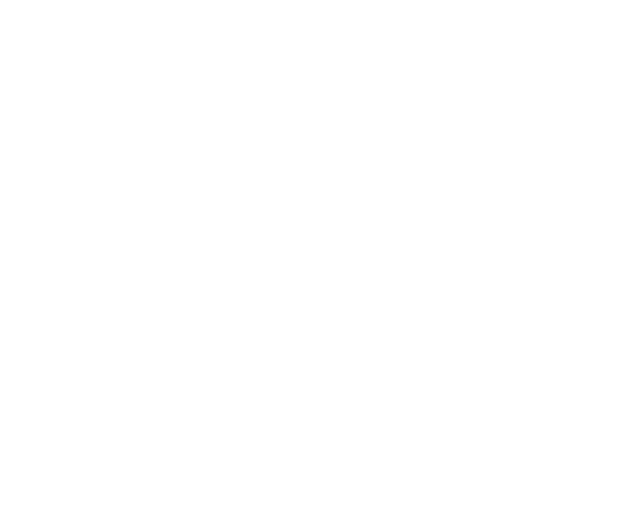
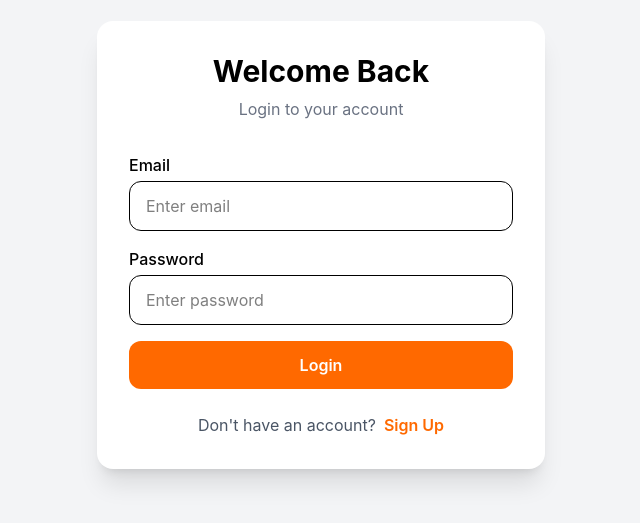
Before and after one commit to shadrackmason-ship-it/recipe-frontend, a React (Vite) app: page /login in a window 1280 px wide. Before the commit this address had no page. Shown: the part 155-678 px from the top of the page, without its empty margins (319-959 px from the left). Built offline with nearby package versions, Linux system fonts and the light colour scheme.

Commit message:
connecting backend and frontend

```diff
--- a/src/App.jsx
+++ b/src/App.jsx
@@ -6,15 +6,9 @@
   return (
 
       <Routes>
-        <Route
-          path="/"
-          element={<Login />}
-        />
-        <Route
-          path="/signup"
-          element={<Signup />}
-        />
-        </Routes>
+        <Route path="/login" element={<Login />}/>
+        <Route path="/signup" element={<Signup />}/>
+      </Routes>
 
   );
 }
--- a/src/pages/Login.jsx
+++ b/src/pages/Login.jsx
@@ -15,35 +15,25 @@
         setError("");
 
         try{
-            const formData = new URLsearchParams();
+            const formData = new URLSearchParams();
             formData.append("username", email);
             formData.append("password", password);
-
-            const response = await fetch("http://localhost:8000/auth/login",
+            const response = await fetch("http://localhost:8000/api/auth/login",
              {
                 method: "POST",
                 headers: {
                 "Content-Type": "application/x-www-form-urlencoded",
-                },
-                body: formData,
-                });
-
+                },body: formData,});
       const data = await response.json();
 
       if (!response.ok) {
         throw new Error(
           data.detail || "Login failed"
         )
-      }else{
-        navigate("/dashboard")
       }
 
-      localStorage.setItem(
-        "token",
-        data.access_token
-      );
-
-      navigate("/dashboard");
+      localStorage.setItem("token", data.access_token);
+      navigate("/home");
     } catch (err) {
       setError(err.message);
     }
@@ -69,36 +59,22 @@
         >
           <div>
             <label className="block mb-1 font-medium">
-              Email
-            </label>
-
+              Email</label>
             <input
-              type="email"
-              value={email}
-              onChange={(e) =>
-                setEmail(e.target.value)
-              }
+              type="email" value={email}
+              onChange={(e) => setEmail(e.target.value)}
               className="w-full border px-4 py-3 rounded-xl"
-              placeholder="Enter email"
-              required
-            />
+              placeholder="Enter email" required/>
           </div>
 
           <div>
-            <label className="block mb-1 font-medium">
-              Password
-            </label>
+            <label className="block mb-1 font-medium">Password</label>
 
             <input
-              type="password"
-              value={password}
-              onChange={(e) =>
-                setPassword(e.target.value)
-              }
+              type="password" value={password}
+              onChange={(e) => setPassword(e.target.value)}
               className="w-full border px-4 py-3 rounded-xl"
-              placeholder="Enter password"
-              required
-            />
+              placeholder="Enter password" required/>
           </div>
 
           {error && (
@@ -107,11 +83,8 @@
             </p>
           )}
 
-          <button
-            type="submit"
-            disabled={loading}
-            className="w-full bg-orange-500 hover:bg-orange-600 text-white py-3 rounded-xl font-semibold"
-          >
+          <button type="submit" disabled={loading}
+            className="w-full bg-orange-500 hover:bg-orange-600 text-white py-3 rounded-xl font-semibold">
             {loading ? "Logging in..." : "Login"}
           </button>
         </form>
--- a/src/pages/Signup.jsx
+++ b/src/pages/Signup.jsx
@@ -22,7 +22,7 @@
 
     try {
       const response = await fetch(
-        "http://localhost:8000/auth/register",
+        "http://localhost:8000/api/auth/register",
         {
           method: "POST",
           headers: {
```
